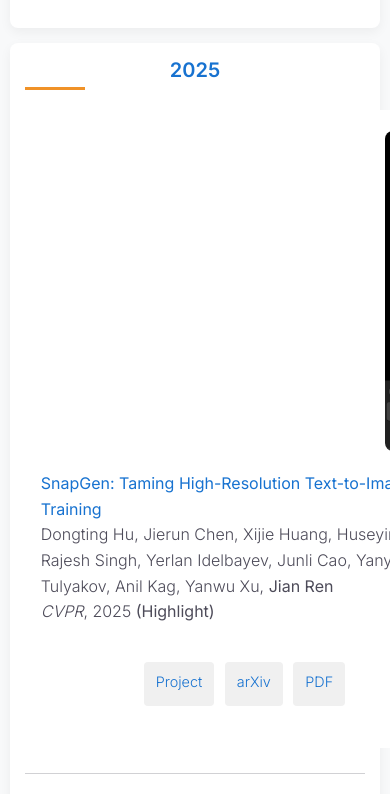
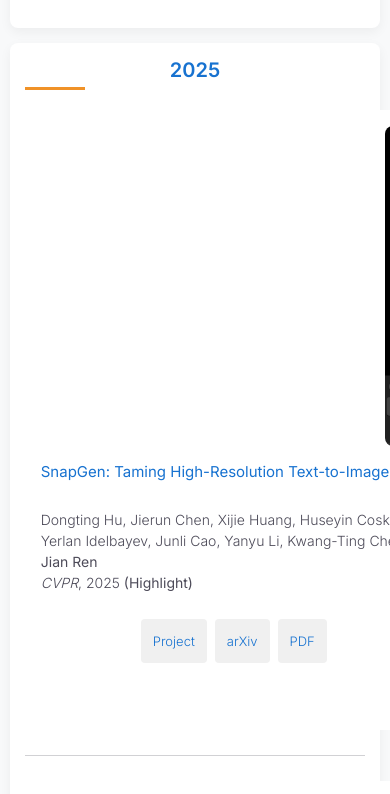
Before and after one commit to alanspike/alanspike.github.io, a plain HTML site: page index.html in a window 390 px wide. Shown: the part 569-1363 px from the top of the page. Drawn offline with nearby package versions, Linux system fonts and the light colour scheme; grey boxes are pictures that could not be loaded.

Commit message:
Update index.html

```diff
--- a/index.html
+++ b/index.html
@@ -184,44 +184,67 @@
                 font-size: 18px;
             }
 
-            .publication table {
+            /* Completely revamp publication tables for mobile */
+            .publication table,
+            .publication tr,
+            .publication td {
                 display: block;
-                width: 100%;
+                width: 100% !important;
             }
 
-            .publication tr {
-                display: flex;
-                flex-direction: column;
+            .publication table {
+                margin-bottom: 20px;
             }
 
             .publication td {
-                display: block;
-                width: 100% !important;
-                padding: 5px 0;
+                padding: 0;
+                margin-bottom: 15px;
             }
 
             .publication td:first-child {
                 text-align: center;
-                margin-bottom: 10px;
+                max-width: 100%;
             }
 
             .publication img {
-                max-width: 80%;
+                max-width: 70%;
                 height: auto;
+                margin: 0 auto 10px;
+                display: block;
+            }
+
+            /* Paper links improvement for mobile */
+            .paper {
+                display: flex;
+                flex-wrap: wrap;
+                justify-content: flex-start;
+                gap: 8px;
+                margin-top: 10px;
             }
 
             .paper a {
                 display: inline-block;
-                margin: 5px 3px;
-                padding: 8px 12px; /* Bigger tap targets */
+                margin: 0;
+                padding: 8px 12px;
+                font-size: 13px;
+                flex-grow: 0;
+                min-height: 44px;
+                display: flex;
+                align-items: center;
             }
 
-            .social-links {
-                gap: 20px; /* More space between social icons for easier tapping */
+            /* Text adjustments for better readability */
+            .publication p {
+                font-size: 14px;
+                line-height: 1.5;
+                margin-bottom: 8px;
             }
 
-            .social-links a img {
-                height: 28px; /* Slightly larger icons for better tappability */
+            .publication b {
+                font-size: 15px;
+                line-height: 1.4;
+                display: block;
+                margin-bottom: 6px;
             }
         }
 
```
